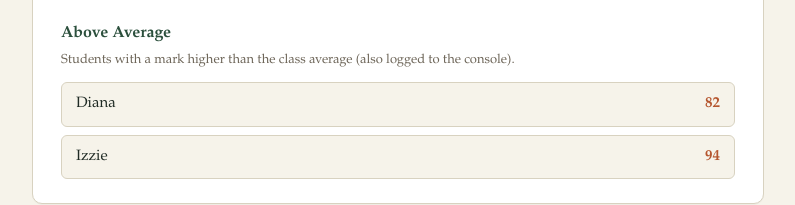
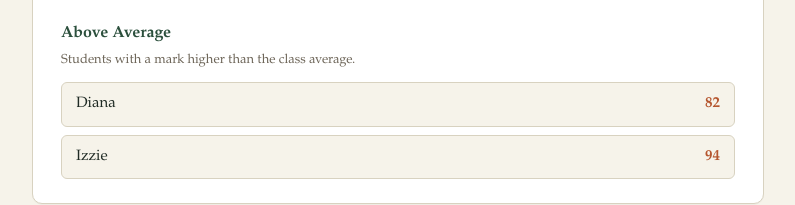
Before and after one commit to antonhubtech/antonact4, a plain HTML site: page index.html in a window 1280 px wide. Shown: the part 944-1149 px from the top of the page, without its empty margins (242-1037 px from the left). Drawn offline with Linux system fonts and the light colour scheme.

Commit message:
Simplify hint text for above average students

```diff
--- a/index.html
+++ b/index.html
@@ -76,8 +76,7 @@
 
         <h3>Above Average</h3>
         <p class="hint">
-          Students with a mark higher than the class average (also logged to the
-          console).
+          Students with a mark higher than the class average.
         </p>
         <ul id="above-avg-list" class="above-list">
           <li class="empty">Add students to see results.</li>
```
